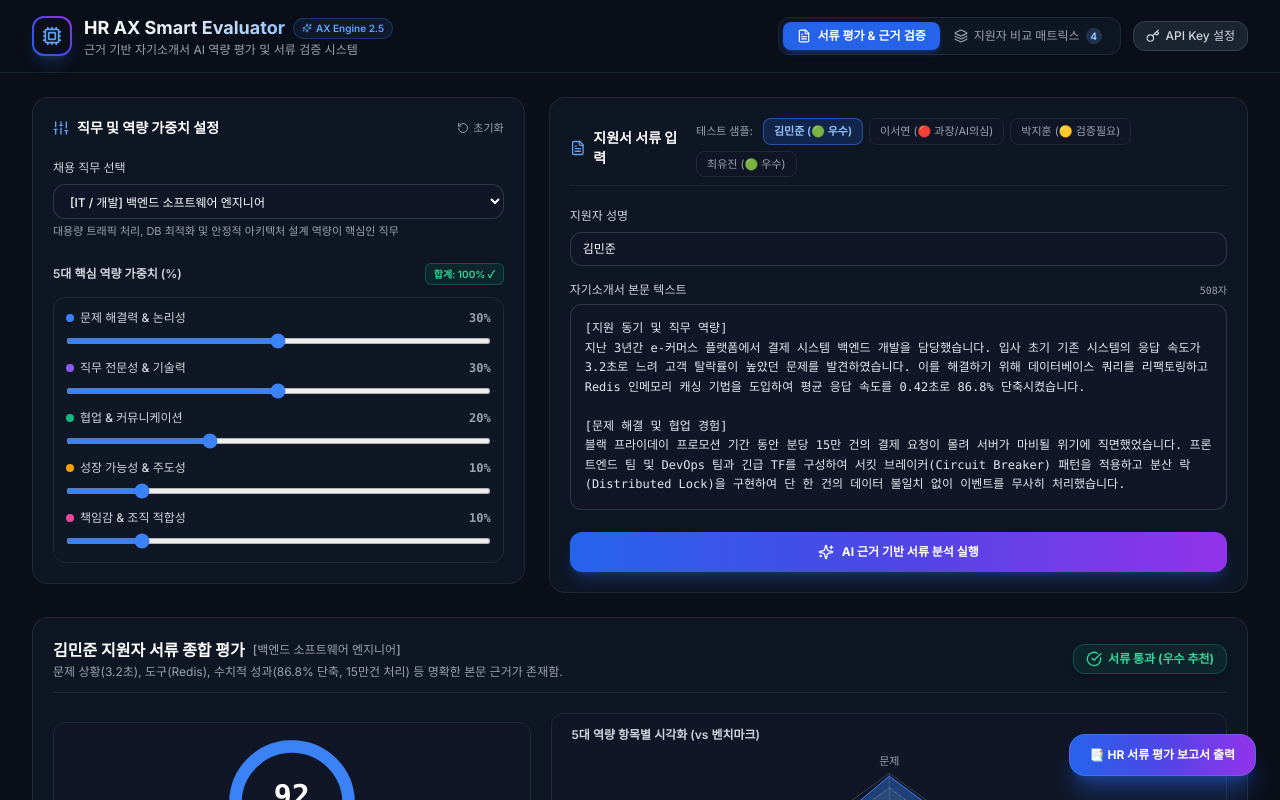
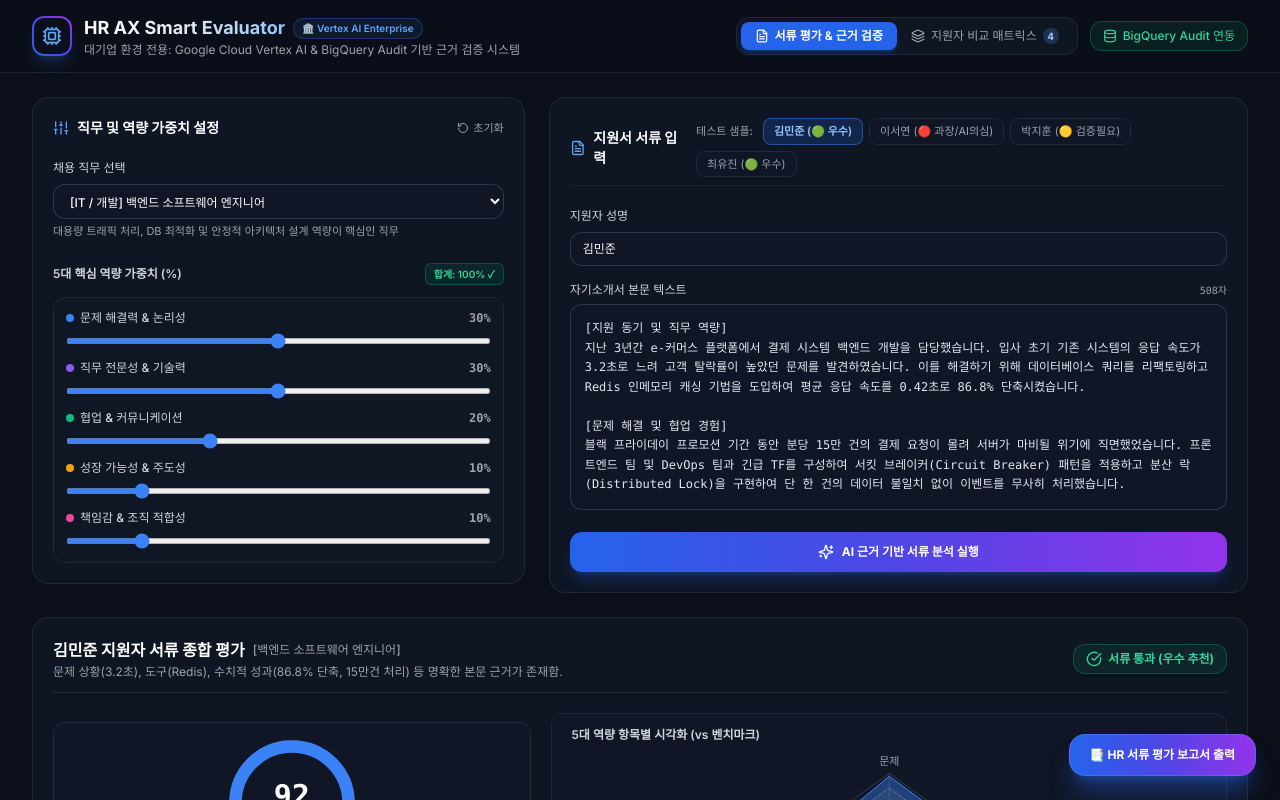
Before and after one commit to jcm0314/CapStone-SW-, a React (Vite) app: page / in a window 1280 px wide. Shown: the top 800 px of the page. Built offline with nearby package versions, Linux system fonts and the light colour scheme; a web font is replaced by a local one.

Commit message:
refactor: Google Opal 및 소비자용 API 모드 제거, 순수 엔터프라이즈 Vertex AI 파이프라인으로 일원화

```diff
--- a/src/App.jsx
+++ b/src/App.jsx
@@ -10,11 +10,10 @@ import ReportExporter from './components/ReportExporter';
 
 import { JOB_TEMPLATES } from './data/jobTemplates';
 import { SAMPLE_APPLICANTS } from './data/sampleApplicants';
-import { analyzeApplicant } from './services/aiEvaluator';
+import { analyzeApplicant } from './services/enterpriseVertexService';
 import confetti from 'canvas-confetti';
 
 export default function App() {
-  const [apiKey, setApiKey] = useState('');
   const [activeTab, setActiveTab] = useState('evaluator');
   const [currentJob, setCurrentJob] = useState(JOB_TEMPLATES[0]);
   const [applicantList, setApplicantList] = useState(SAMPLE_APPLICANTS);
@@ -28,8 +27,7 @@ export default function App() {
       const newResult = await analyzeApplicant({
         name,
         applyJobId: currentJob.id,
-        rawText,
-        apiKey
+        rawText
       });
 
       // Add to list and select
@@ -45,8 +43,8 @@ export default function App() {
         });
       }
     } catch (err) {
-      console.error("Analysis failed:", err);
-      alert("분석 도중 오류가 발생했습니다. 다시 시도해 주세요.");
+      console.error("Enterprise Analysis failed:", err);
+      alert(err.message || "대기업 Vertex AI 프록시 게이트웨이 분석 도중 오류가 발생했습니다.");
     } finally {
       setIsAnalyzing(false);
     }
@@ -56,8 +54,6 @@ export default function App() {
     <div className="min-h-screen bg-[#0B0F19] text-slate-100 flex flex-col font-sans selection:bg-blue-500 selection:text-white pb-12">
       {/* Top Navigation Bar */}
       <Header
-        apiKey={apiKey}
-        setApiKey={setApiKey}
         activeTab={activeTab}
         setActiveTab={setActiveTab}
         applicantCount={applicantList.length}
--- a/src/components/Header.jsx
+++ b/src/components/Header.jsx
@@ -1,15 +1,7 @@
-import React, { useState } from 'react';
-import { ShieldCheck, Key, Cpu, Sparkles, Layers, FileText } from 'lucide-react';
+import React from 'react';
+import { Cpu, ShieldCheck, Layers, FileText, Database } from 'lucide-react';
 
-export default function Header({ apiKey, setApiKey, activeTab, setActiveTab, applicantCount }) {
-  const [showKeyModal, setShowKeyModal] = useState(false);
-  const [tempKey, setTempKey] = useState(apiKey || '');
-
-  const handleSaveKey = () => {
-    setApiKey(tempKey);
-    setShowKeyModal(false);
-  };
-
+export default function Header({ activeTab, setActiveTab, applicantCount }) {
   return (
     <header className="sticky top-0 z-40 bg-[#0B0F19]/90 backdrop-blur-md border-b border-gray-800/80 px-4 lg:px-8 py-3.5">
       <div className="max-w-7xl mx-auto flex flex-col md:flex-row items-center justify-between gap-4">
@@ -26,14 +18,14 @@ export default function Header({ apiKey, setApiKey, activeTab, setActiveTab, app
                 HR AX Smart Evaluator
               </h1>
               <span className="px-2 py-0.5 text-[10px] font-semibold bg-blue-500/10 text-blue-400 border border-blue-500/30 rounded-full flex items-center gap-1">
-                <Sparkles className="w-2.5 h-2.5" /> AX Engine 2.5
+                🏛️ Vertex AI Enterprise
               </span>
             </div>
-            <p className="text-xs text-gray-400">근거 기반 자기소개서 AI 역량 평가 및 서류 검증 시스템</p>
+            <p className="text-xs text-gray-400">대기업 환경 전용: Google Cloud Vertex AI & BigQuery Audit 기반 근거 검증 시스템</p>
           </div>
         </div>
 
-        {/* Navigation Tabs & Actions */}
+        {/* Navigation Tabs & Enterprise Status */}
         <div className="flex items-center gap-3">
           <nav className="flex bg-gray-900/80 p-1 rounded-xl border border-gray-800 text-xs font-medium">
             <button
@@ -63,67 +55,13 @@ export default function Header({ apiKey, setApiKey, activeTab, setActiveTab, app
             </button>
           </nav>
 
-          {/* Gemini API Key Button */}
-          <button
-            onClick={() => setShowKeyModal(true)}
-            className={`px-3 py-1.5 rounded-xl border text-xs font-medium flex items-center gap-1.5 transition-all ${
-              apiKey
-                ? 'bg-emerald-500/10 text-emerald-400 border-emerald-500/30 hover:bg-emerald-500/20'
-                : 'bg-gray-800/80 text-gray-300 border-gray-700 hover:bg-gray-800'
-            }`}
-          >
-            <Key className="w-3.5 h-3.5" />
-            {apiKey ? 'Gemini API 연동됨' : 'API Key 설정'}
-          </button>
+          {/* Permanent Enterprise Status Badge */}
+          <div className="px-3 py-1.5 rounded-xl bg-emerald-500/10 text-emerald-400 border border-emerald-500/30 text-xs font-medium flex items-center gap-1.5">
+            <Database className="w-3.5 h-3.5" />
+            <span>BigQuery Audit 연동</span>
+          </div>
         </div>
       </div>
-
-      {/* API Key Modal */}
-      {showKeyModal && (
-        <div className="fixed inset-0 z-50 bg-black/70 backdrop-blur-sm flex items-center justify-center p-4">
-          <div className="bg-[#111827] border border-gray-800 rounded-2xl p-6 max-w-md w-full shadow-2xl space-y-4">
-            <div className="flex items-center justify-between border-b border-gray-800 pb-3">
-              <div className="flex items-center gap-2">
-                <Key className="w-5 h-5 text-blue-400" />
-                <h3 className="text-base font-bold text-white">Google Gemini API 연동</h3>
-              </div>
-              <button onClick={() => setShowKeyModal(false)} className="text-gray-400 hover:text-white text-sm">✕</button>
-            </div>
-
-            <p className="text-xs text-gray-400 leading-relaxed">
-              Google Gemini API Key를 입력하시면 실시간 AI 2.5/1.5 Flash 모델로 자소서를 심층 분석합니다.
-              <br />
-              <span className="text-blue-400">* Key 없이도 내장된 고성능 AI 엔진으로 완벽 체험이 가능합니다.</span>
-            </p>
-
-            <div className="space-y-1.5">
-              <label className="text-xs font-medium text-gray-300">Gemini API Key</label>
-              <input
-                type="password"
-                value={tempKey}
-                onChange={(e) => setTempKey(e.target.value)}
-                placeholder="AIzaSy..."
-                className="w-full bg-gray-900 border border-gray-700 rounded-xl px-3.5 py-2 text-sm text-white focus:outline-none focus:border-blue-500 font-mono"
-              />
-            </div>
-
-            <div className="flex justify-end gap-2 pt-2">
-              <button
-                onClick={() => setShowKeyModal(false)}
-                className="px-4 py-2 text-xs text-gray-400 hover:text-white rounded-xl border border-gray-800"
-              >
-                취소
-              </button>
-              <button
-                onClick={handleSaveKey}
-                className="px-4 py-2 text-xs font-semibold text-white bg-blue-600 hover:bg-blue-500 rounded-xl shadow-lg shadow-blue-600/30"
-              >
-                저장 및 적용
-              </button>
-            </div>
-          </div>
-        </div>
-      )}
     </header>
   );
 }
--- a/src/services/enterpriseVertexService.js
+++ b/src/services/enterpriseVertexService.js
@@ -1,13 +1,10 @@
-import { analyzeApplicant as analyzeWithStandardEngine } from './aiEvaluator';
-
 /**
- * Enterprise Vertex AI & Dual-Mode Adaptor
- * Supports Enterprise Proxy Gateway (Google Cloud Vertex AI) & Standard Mode
+ * Enterprise Google Cloud Vertex AI Engine Service
+ * Strictly enforces Enterprise Proxy Gateway Architecture (/api/v1/enterprise/vertex-evaluator)
+ * No Consumer API keys, no local fallback engines.
  */
-export async function analyzeEnterpriseApplicant({ name, applyJobId, rawText, apiKey, mode = 'STANDARD' }) {
-  if (mode === 'ENTERPRISE_VERTEX') {
+export async function analyzeApplicant({ name, applyJobId, rawText }) {
   try {
-      // Enterprise Proxy Gateway Call (Node.js Server Gateway + Vertex AI + BigQuery Audit)
     const response = await fetch('/api/v1/enterprise/vertex-evaluator', {
       method: 'POST',
       headers: {
@@ -17,14 +14,13 @@ export async function analyzeEnterpriseApplicant({ name, applyJobId, rawText, ap
       body: JSON.stringify({ name, applyJobId, rawText })
     });
 
-      if (response.ok) {
+    if (!response.ok) {
+      throw new Error(`Enterprise Proxy Gateway Error: ${response.statusText}`);
+    }
+
     return await response.json();
-      }
   } catch (err) {
-      console.warn("Enterprise Vertex Gateway offline, falling back to standard engine:", err);
+    console.error("Enterprise Vertex AI Service Error:", err);
+    throw new Error("대기업 엔터프라이즈 Vertex AI 프록시 게이트웨이 연결 실패. (Google Cloud Vertex AI & BigQuery Audit 서비스 점검 필요)");
   }
 }
-
-  // Fallback to Standard Engine (Gemini API or Smart Rule Engine)
-  return await analyzeWithStandardEngine({ name, applyJobId, rawText, apiKey });
-}
```
Also changed, not shown: 3 other files (tests, documents, lock files or other folders). Lines whose indentation alone changed are shown as unchanged.
